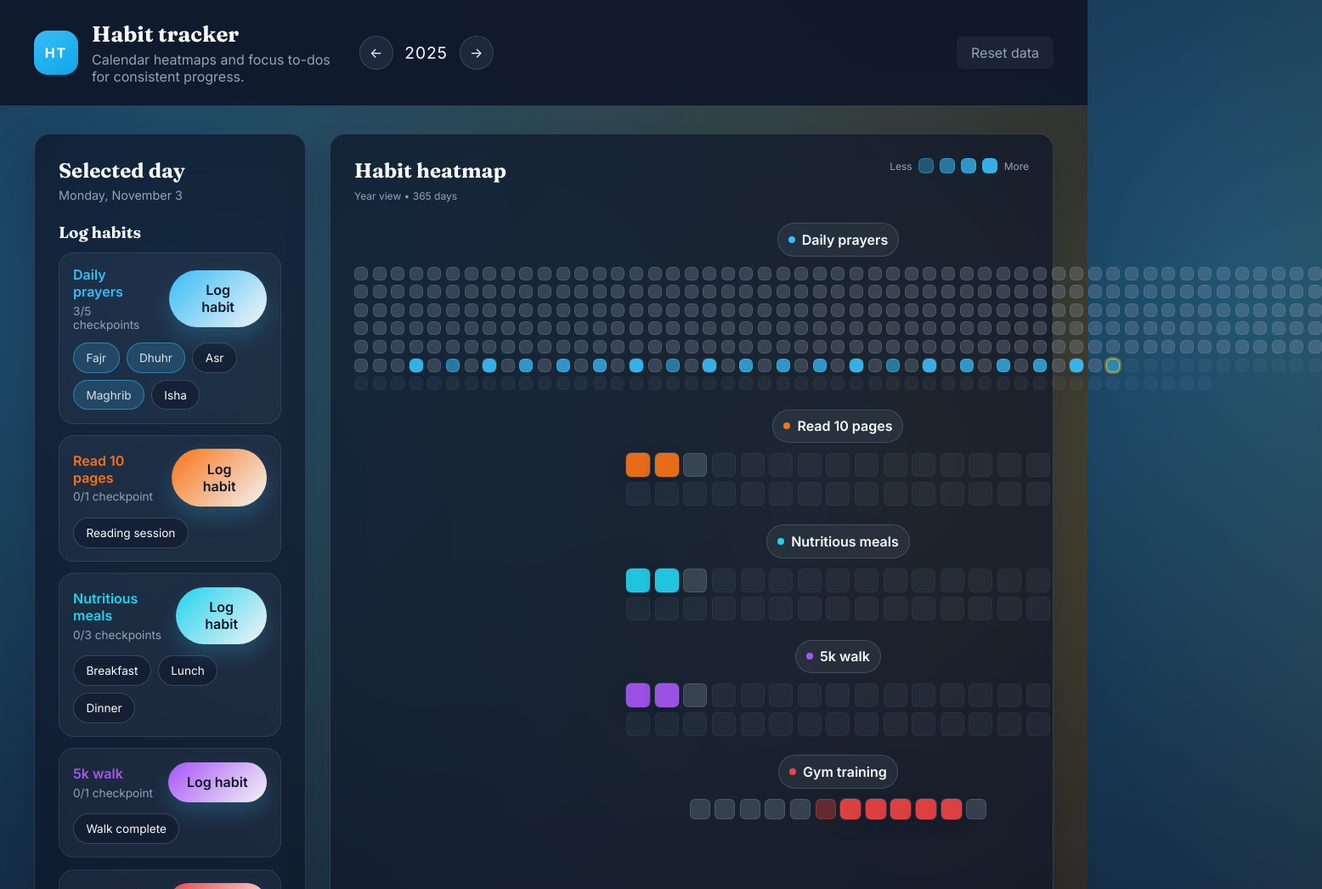
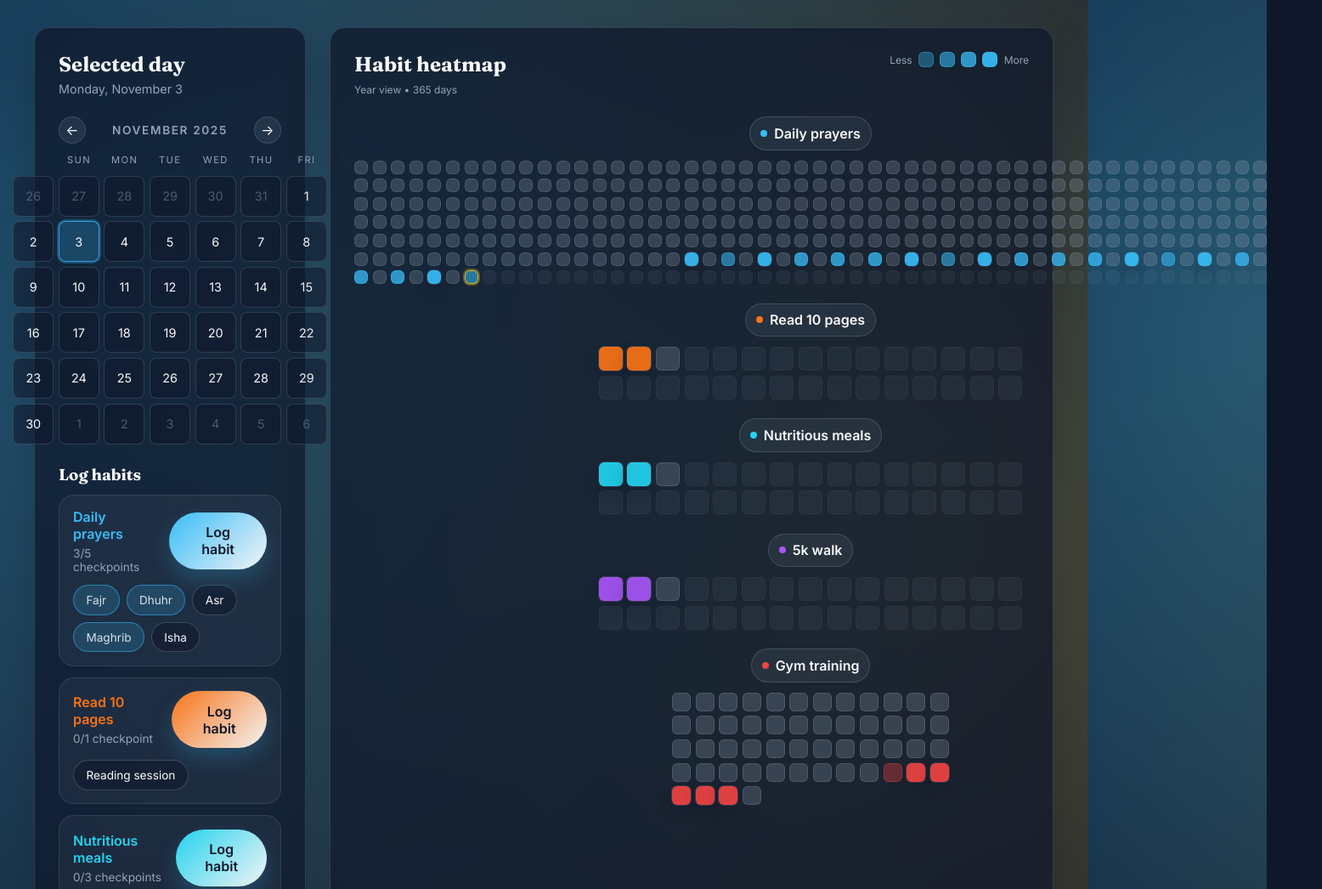
Before and after one commit to syedkarim00/da-heatmap, a plain HTML site: page index.html in a window 1280 px wide. Shown: the top 1046 px of the page at 85% size, 1556 px wide, since content can reach past the window. Drawn offline with Linux system fonts and the light colour scheme.

Commit message:
Add sidebar calendar and expanded heatmap views

```diff
--- a/app.js
+++ b/app.js
@@ -25,12 +25,12 @@ const DEFAULT_SETTINGS = {
 };
 
 const HEATMAP_VIEWS = {
-  week: {
-    key: "week",
+  weekDays: {
+    key: "weekDays",
     label: "Week view",
-    columns: 12,
+    columns: 7,
     rows: 1,
-    gridSize: "clamp(16px, 2.8vw, 24px)",
+    gridSize: "clamp(20px, 3.4vw, 30px)",
   },
   month: {
     key: "month",
@@ -38,10 +38,18 @@ const HEATMAP_VIEWS = {
     columns: 15,
     gridSize: "clamp(18px, 3vw, 28px)",
   },
+  week: {
+    key: "week",
+    label: "Weekly view",
+    columns: 12,
+    rows: 5,
+    weeks: 52,
+    gridSize: "clamp(14px, 2.6vw, 22px)",
+  },
   year: {
     key: "year",
     label: "Year view",
-    columns: 53,
+    columns: 50,
     rows: 7,
     gridSize: "clamp(10px, 2vw, 16px)",
   },
@@ -54,6 +62,7 @@ const state = {
   data: loadedData,
   viewAnchors: createInitialAnchors(today),
   selectedDate: initialSelectedDate,
+  selectedCalendarMonth: startOfMonth(today),
   selectedHabitId: null,
   searchTerm: "",
   habitEditing: null,
@@ -86,6 +95,7 @@ const elements = {
   subHabitList: document.getElementById("subHabitList"),
   calendarRows: document.getElementById("calendarRows"),
   calendarViewLabel: document.getElementById("calendarViewLabel"),
+  selectedDayCalendar: document.getElementById("selectedDayCalendar"),
   todoForm: document.getElementById("todoForm"),
   todoInput: document.getElementById("todoInput"),
   todoList: document.getElementById("todoList"),
@@ -179,6 +189,14 @@ function formatISO(date) {
   return `${year}-${month}-${day}`;
 }
 
+function updateSelectedDate(iso, syncCalendar = true) {
+  state.selectedDate = iso;
+  if (syncCalendar) {
+    const selected = parseISO(iso);
+    state.selectedCalendarMonth = startOfMonth(selected);
+  }
+}
+
 function isValidHeatmapView(view) {
   return !!(view && HEATMAP_VIEWS[view]);
 }
@@ -193,11 +211,12 @@ function getViewConfig(view) {
 function getAnchorForView(view, referenceDate) {
   const ref = new Date(referenceDate);
   switch (view) {
+    case "weekDays":
+      return startOfWeek(ref);
     case "week":
-      return addDays(
-        startOfWeek(ref),
-        -7 * Math.max(0, (getViewConfig("week").columns || 1) - 1)
-      );
+      const weekConfig = getViewConfig("week");
+      const totalWeeks = weekConfig.weeks || Math.max(1, (weekConfig.columns || 1) * (weekConfig.rows || 1));
+      return addDays(startOfWeek(ref), -7 * Math.max(0, totalWeeks - 1));
     case "year":
       return startOfYear(ref);
     case "month":
@@ -209,7 +228,11 @@ function getAnchorForView(view, referenceDate) {
 function getTotalDaysForView(anchor, view) {
   if (view === "week") {
     const config = getViewConfig("week");
-    return (config.columns || 1) * 7;
+    const weeks = config.weeks || Math.max(1, (config.columns || 1) * (config.rows || 1));
+    return weeks * 7;
+  }
+  if (view === "weekDays") {
+    return 7;
   }
   if (view === "year") {
     const year = anchor.getFullYear();
@@ -265,7 +288,13 @@ function getViewRange(view, anchor) {
   if (view === "week") {
     const config = getViewConfig("week");
     const start = base;
-    const end = addDays(start, (config.columns || 1) * 7 - 1);
+    const totalWeeks = config.weeks || Math.max(1, (config.columns || 1) * (config.rows || 1));
+    const end = addDays(start, totalWeeks * 7 - 1);
+    return { start, end };
+  }
+  if (view === "weekDays") {
+    const start = startOfWeek(base);
+    const end = addDays(start, 6);
     return { start, end };
   }
   if (view === "year") {
@@ -611,7 +640,9 @@ function ensureSelectedDateWithinView() {
   }
 
   const clampedSelected = clampDate(selectedDate, range.start, range.end);
-  state.selectedDate = formatISO(clampedSelected);
+  const iso = formatISO(clampedSelected);
+  const changed = iso !== state.selectedDate;
+  updateSelectedDate(iso, changed);
 }
 
 function getDayEntries(dateIso) {
@@ -789,10 +820,15 @@ function getCalendarMatrix(anchorDate, view) {
 
   if (view === "week") {
     const config = getViewConfig("week");
-    const totalWeeks = config.columns || 1;
+    const totalWeeks = config.weeks || Math.max(1, (config.columns || 1) * (config.rows || 1));
     const start = new Date(anchor);
     for (let index = 0; index < totalWeeks; index += 1) {
       dates.push(addDays(start, index * 7));
+    }
+  } else if (view === "weekDays") {
+    const start = startOfWeek(anchor);
+    for (let index = 0; index < 7; index += 1) {
+      dates.push(addDays(start, index));
     }
   } else if (view === "year") {
     const start = startOfYear(anchor);
@@ -1090,29 +1126,21 @@ function closeHabitForm() {
   elements.habitDialog.close();
 }
 
-function renderMonthControls() {
+function renderHeatmapMeta() {
   const habit = getHabitById(state.selectedHabitId);
   const view = getHabitView(habit);
   const anchor = getViewAnchor(view);
   const range = getViewRange(view, anchor);
-  let label = "";
-  if (view === "week") {
-    label = `${shortDayFormatter.format(range.start)} – ${shortDayFormatter.format(range.end)}`;
-  } else if (view === "year") {
-    label = `${range.start.getFullYear()}`;
-  } else {
-    label = monthFormatter.format(range.start);
-  }
-  if (elements.monthLabel) {
-    elements.monthLabel.textContent = label;
-  }
   if (elements.calendarViewLabel) {
     if (view === "week") {
-      const weeks = getViewConfig("week").columns || 1;
+      const config = getViewConfig("week");
+      const weeks = config.weeks || Math.max(1, (config.columns || 1) * (config.rows || 1));
       const targetText = habit
         ? ` • Goal ${getHabitWeeklyTarget(habit)}×/week`
         : "";
-      elements.calendarViewLabel.textContent = `Week view • ${weeks} weeks${targetText}`;
+      elements.calendarViewLabel.textContent = `Weekly view • ${weeks} weeks${targetText}`;
+    } else if (view === "weekDays") {
+      elements.calendarViewLabel.textContent = "Week view • 7 days";
     } else if (view === "year") {
       const totalDays = getTotalDaysForView(range.start, "year");
       elements.calendarViewLabel.textContent = `Year view • ${totalDays} days`;
@@ -1127,6 +1155,68 @@ function renderSelectedDate() {
   const date = parseISO(state.selectedDate);
   elements.selectedDayLabel.textContent = dayFormatter.format(date);
   ensureSelectedHabit();
+}
+
+function renderSelectedDayCalendar() {
+  if (!elements.selectedDayCalendar) {
+    return;
+  }
+
+  let month = state.selectedCalendarMonth
+    ? new Date(state.selectedCalendarMonth)
+    : startOfMonth(parseISO(state.selectedDate));
+
+  if (Number.isNaN(month.getTime())) {
+    month = startOfMonth(parseISO(state.selectedDate));
+  }
+
+  month = startOfMonth(month);
+  state.selectedCalendarMonth = new Date(month);
+
+  if (elements.monthLabel) {
+    elements.monthLabel.textContent = monthFormatter.format(month);
+  }
+
+  const grid = elements.selectedDayCalendar;
+  grid.innerHTML = "";
+  grid.setAttribute("aria-label", `Calendar for ${monthFormatter.format(month)}`);
+
+  const firstDay = month.getDay();
+  const daysInMonth = new Date(month.getFullYear(), month.getMonth() + 1, 0).getDate();
+  const totalCells = Math.ceil((firstDay + daysInMonth) / 7) * 7;
+  const firstCellDate = addDays(month, -firstDay);
+  const todayIso = formatISO(new Date());
+  const selectedIso = state.selectedDate;
+
+  for (let index = 0; index < totalCells; index += 1) {
+    const date = addDays(firstCellDate, index);
+    const iso = formatISO(date);
+    const cell = document.createElement("button");
+    cell.type = "button";
+    cell.className = "selected-calendar-cell";
+    cell.textContent = String(date.getDate());
+    cell.setAttribute("aria-label", dayFormatter.format(date));
+
+    if (date.getMonth() !== month.getMonth()) {
+      cell.classList.add("is-outside-month");
+    }
+
+    if (iso === todayIso) {
+      cell.classList.add("is-today");
+    }
+
+    if (iso === selectedIso) {
+      cell.classList.add("is-selected");
+      cell.setAttribute("aria-current", "date");
+    }
+
+    cell.addEventListener("click", () => {
+      updateSelectedDate(iso);
+      render();
+    });
+
+    grid.appendChild(cell);
+  }
 }
 
 function renderTodayList() {
@@ -1544,7 +1634,7 @@ function renderCalendar() {
             const focusDate = isDateInRange(today, weekStart, weekEnd)
               ? today
               : weekStart;
-            state.selectedDate = formatISO(focusDate);
+            updateSelectedDate(formatISO(focusDate));
             render();
           });
         } else {
@@ -1576,7 +1666,7 @@ function renderCalendar() {
           cell.setAttribute("aria-label", labelText);
 
           cell.addEventListener("click", () => {
-            state.selectedDate = iso;
+            updateSelectedDate(iso);
             state.selectedHabitId = habit.id;
             if (!cell.classList.contains("is-future")) {
               const complete = progress.total > 0 && progress.done === progress.total;
@@ -1598,8 +1688,9 @@ function renderCalendar() {
 function render() {
   ensureSelectedHabit();
   ensureSelectedDateWithinView();
-  renderMonthControls();
+  renderHeatmapMeta();
   renderSelectedDate();
+  renderSelectedDayCalendar();
   renderTodayList();
   renderQuickSearch();
   renderHabitLibrary();
@@ -1607,37 +1698,31 @@ function render() {
   renderCalendar();
 }
 
-function shiftView(direction) {
-  const habit = getHabitById(state.selectedHabitId);
-  if (!habit) {
+function shiftCalendarMonth(direction) {
+  const base = state.selectedCalendarMonth
+    ? new Date(state.selectedCalendarMonth)
+    : startOfMonth(parseISO(state.selectedDate));
+
+  if (Number.isNaN(base.getTime())) {
     return;
   }
-  const view = getHabitView(habit);
-  const anchor = getViewAnchor(view);
-  if (view === "week") {
-    const weeks = getViewConfig("week").columns || 1;
-    anchor.setDate(anchor.getDate() + direction * weeks * 7);
-    updateViewAnchor(view, anchor);
-  } else if (view === "year") {
-    anchor.setFullYear(anchor.getFullYear() + direction);
-    updateViewAnchor(view, anchor);
-  } else {
-    anchor.setMonth(anchor.getMonth() + direction);
-    updateViewAnchor(view, anchor);
-  }
-  const updatedAnchor = getViewAnchor(view);
-  const range = getViewRange(view, updatedAnchor);
-  state.selectedDate = formatISO(clampDate(new Date(), range.start, range.end));
-  render();
-}
-
-elements.prevMonth.addEventListener("click", () => {
-  shiftView(-1);
-});
-
-elements.nextMonth.addEventListener("click", () => {
-  shiftView(1);
-});
+
+  base.setMonth(base.getMonth() + direction);
+  state.selectedCalendarMonth = startOfMonth(base);
+  renderSelectedDayCalendar();
+}
+
+if (elements.prevMonth) {
+  elements.prevMonth.addEventListener("click", () => {
+    shiftCalendarMonth(-1);
+  });
+}
+
+if (elements.nextMonth) {
+  elements.nextMonth.addEventListener("click", () => {
+    shiftCalendarMonth(1);
+  });
+}
 
 elements.habitSearch.addEventListener("input", (event) => {
   state.searchTerm = event.target.value;
@@ -1796,7 +1881,7 @@ elements.resetData.addEventListener("click", () => {
     state.data = createSeedData();
     const now = new Date();
     state.viewAnchors = createInitialAnchors(now);
-    state.selectedDate = formatISO(now);
+    updateSelectedDate(formatISO(now));
     state.selectedHabitId = null;
     state.searchTerm = "";
     state.libraryFilter = "active";
--- a/index.html
+++ b/index.html
@@ -14,24 +14,6 @@
   </head>
   <body>
     <div class="app-shell">
-      <header class="top-bar">
-        <div class="brand-block">
-          <div class="brand-mark">HT</div>
-          <div class="brand-copy">
-            <h1>Habit tracker</h1>
-            <p>Calendar heatmaps and focus to-dos for consistent progress.</p>
-          </div>
-        </div>
-        <div class="month-switcher" aria-live="polite">
-          <button id="prevMonth" type="button" aria-label="Previous month">&#8592;</button>
-          <div id="monthLabel" class="month-label"></div>
-          <button id="nextMonth" type="button" aria-label="Next month">&#8594;</button>
-        </div>
-        <div class="top-actions">
-          <button id="resetData" type="button" class="ghost">Reset data</button>
-        </div>
-      </header>
-
       <main class="app-layout">
         <aside class="sidebar">
           <section class="card today-card" aria-labelledby="todayHeading">
@@ -41,6 +23,23 @@
                 <p id="selectedDayLabel" class="muted"></p>
               </div>
             </header>
+            <div class="selected-calendar">
+              <div class="selected-calendar-header" aria-live="polite">
+                <button id="prevMonth" type="button" aria-label="Previous month">&#8592;</button>
+                <div id="monthLabel" class="selected-calendar-label"></div>
+                <button id="nextMonth" type="button" aria-label="Next month">&#8594;</button>
+              </div>
+              <div class="selected-calendar-weekdays" aria-hidden="true">
+                <span>Sun</span>
+                <span>Mon</span>
+                <span>Tue</span>
+                <span>Wed</span>
+                <span>Thu</span>
+                <span>Fri</span>
+                <span>Sat</span>
+              </div>
+              <div id="selectedDayCalendar" class="selected-calendar-grid" role="grid"></div>
+            </div>
             <div class="today-list" aria-live="polite">
               <h3>Log habits</h3>
               <ul id="todayHabitList" class="habit-checklist"></ul>
@@ -90,6 +89,7 @@
             </div>
             <ul id="habitLibrary" class="habit-library"></ul>
           </section>
+          <button id="resetData" type="button" class="ghost reset-button">Reset data</button>
         </aside>
 
         <section class="calendar-column">
@@ -179,10 +179,17 @@
         <fieldset class="radio-group">
           <legend class="visually-hidden">Heatmap range</legend>
           <label class="radio-option">
+            <input type="radio" name="heatmapView" value="weekDays" />
+            <span>
+              <strong>Week view</strong>
+              <small>Seven-day focus with one cell per day.</small>
+            </span>
+          </label>
+          <label class="radio-option">
             <input type="radio" name="heatmapView" value="week" />
             <span>
-              <strong>Week view</strong>
-              <small>Focus on the last 7 days.</small>
+              <strong>Weekly view</strong>
+              <small>Track 52 weeks with intensity by weekly goal.</small>
             </span>
           </label>
           <label class="radio-option">
--- a/styles.css
+++ b/styles.css
@@ -83,79 +83,6 @@ button:disabled {
   flex-direction: column;
 }
 
-.top-bar {
-  display: flex;
-  align-items: center;
-  justify-content: space-between;
-  padding: 1.5rem 2.5rem;
-  gap: 2rem;
-  background: rgba(15, 23, 42, 0.92);
-  backdrop-filter: blur(24px);
-  border-bottom: 1px solid var(--surface-border);
-  position: sticky;
-  top: 0;
-  z-index: 20;
-}
-
-.brand-block {
-  display: flex;
-  align-items: center;
-  gap: 1rem;
-}
-
-.brand-mark {
-  width: 52px;
-  height: 52px;
-  border-radius: 16px;
-  background: linear-gradient(145deg, #38bdf8, #0ea5e9);
-  display: grid;
-  place-items: center;
-  font-weight: 700;
-  letter-spacing: 0.12em;
-}
-
-.brand-copy h1 {
-  font-size: 1.6rem;
-}
-
-.brand-copy p {
-  margin-top: 0.25rem;
-  color: var(--text-muted);
-  max-width: 28ch;
-}
-
-.month-switcher {
-  display: flex;
-  align-items: center;
-  gap: 0.85rem;
-  font-size: 1.1rem;
-}
-
-.month-switcher button {
-  width: 40px;
-  height: 40px;
-  border-radius: 50%;
-  border: 1px solid var(--surface-border);
-  color: var(--text-primary);
-  background: rgba(148, 163, 184, 0.1);
-  transition: transform 0.2s ease, background 0.2s ease;
-}
-
-.month-switcher button:hover {
-  transform: translateY(-2px);
-  background: rgba(148, 163, 184, 0.2);
-}
-
-.month-label {
-  font-size: 1.2rem;
-  letter-spacing: 0.05em;
-  text-transform: uppercase;
-}
-
-.top-actions {
-  margin-left: auto;
-}
-
 button.primary {
   background: linear-gradient(135deg, #38bdf8, #0ea5e9);
   color: #0b1120;
@@ -196,6 +123,15 @@ button.ghost:hover {
   gap: 1.75rem;
 }
 
+.reset-button {
+  width: 100%;
+  display: inline-flex;
+  justify-content: center;
+  align-items: center;
+  padding: 0.75rem 1rem;
+  font-weight: 500;
+}
+
 .card {
   background: var(--surface);
   border: 1px solid var(--surface-border);
@@ -219,6 +155,101 @@ button.ghost:hover {
 .muted {
   color: var(--text-muted);
   font-size: 0.9rem;
+}
+
+.selected-calendar {
+  margin-top: 1.5rem;
+  display: flex;
+  flex-direction: column;
+  gap: 0.75rem;
+  --calendar-cell-size: clamp(2.4rem, 4vw, 3rem);
+}
+
+.selected-calendar-header {
+  display: flex;
+  align-items: center;
+  justify-content: space-between;
+  gap: 0.75rem;
+}
+
+.selected-calendar-header button {
+  width: 32px;
+  height: 32px;
+  border-radius: 50%;
+  border: 1px solid var(--surface-border);
+  color: var(--text-primary);
+  background: rgba(148, 163, 184, 0.12);
+  transition: transform 0.2s ease, background 0.2s ease, border 0.2s ease;
+}
+
+.selected-calendar-header button:hover {
+  transform: translateY(-2px);
+  background: rgba(148, 163, 184, 0.24);
+  border-color: rgba(148, 163, 184, 0.35);
+}
+
+.selected-calendar-label {
+  font-weight: 600;
+  text-transform: uppercase;
+  letter-spacing: 0.12em;
+  font-size: 0.85rem;
+  color: var(--text-muted);
+}
+
+.selected-calendar-weekdays {
+  display: grid;
+  grid-template-columns: repeat(7, var(--calendar-cell-size));
+  gap: 0.35rem;
+  justify-content: center;
+  text-transform: uppercase;
+  letter-spacing: 0.12em;
+  font-size: 0.7rem;
+  color: var(--text-muted);
+  margin: 0 auto;
+}
+
+.selected-calendar-weekdays span {
+  display: grid;
+  place-items: center;
+}
+
+.selected-calendar-grid {
+  display: grid;
+  grid-template-columns: repeat(7, var(--calendar-cell-size));
+  gap: 0.35rem;
+  justify-content: center;
+}
+
+.selected-calendar-cell {
+  width: var(--calendar-cell-size);
+  height: var(--calendar-cell-size);
+  border-radius: 8px;
+  border: 1px solid rgba(148, 163, 184, 0.24);
+  background: rgba(15, 23, 42, 0.55);
+  color: var(--text-primary);
+  display: grid;
+  place-items: center;
+  font-size: 0.9rem;
+  transition: transform 0.2s ease, border 0.2s ease, background 0.2s ease;
+}
+
+.selected-calendar-cell.is-outside-month {
+  color: rgba(148, 163, 184, 0.45);
+}
+
+.selected-calendar-cell.is-today {
+  border-color: rgba(56, 189, 248, 0.6);
+}
+
+.selected-calendar-cell.is-selected {
+  background: rgba(56, 189, 248, 0.22);
+  border-color: rgba(56, 189, 248, 0.8);
+  box-shadow: 0 0 0 2px rgba(56, 189, 248, 0.28);
+}
+
+.selected-calendar-cell:hover {
+  transform: translateY(-1px);
+  border-color: rgba(56, 189, 248, 0.65);
 }
 
 .empty-message {
```
Also changed, not shown: 1 other file.
